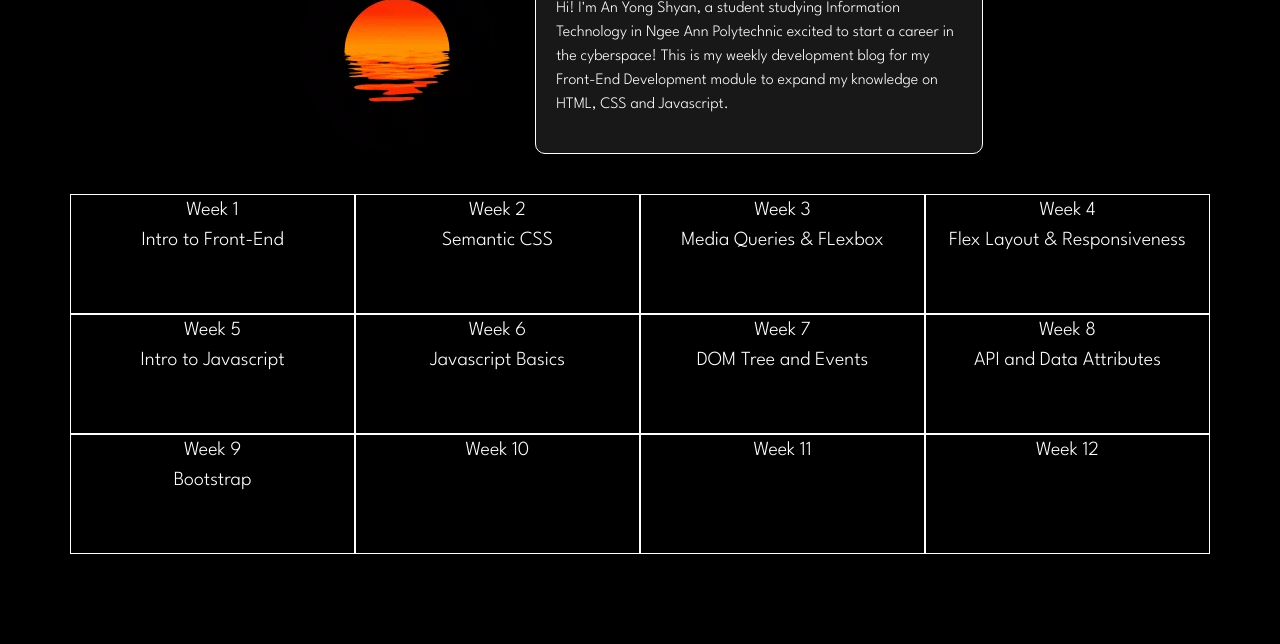
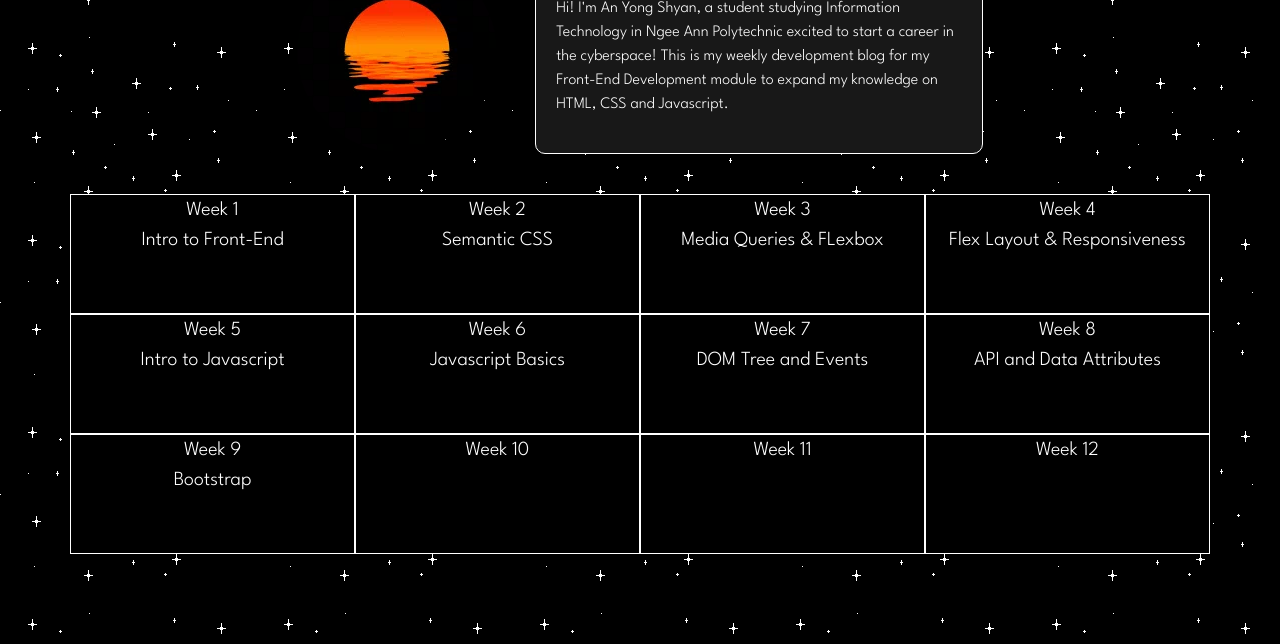
Before and after one commit to Koyonari/NP_WeeklyDevBlog, a plain HTML site: page index.html in a window 1280 px wide. Shown: the part 166-810 px from the top of the page. Drawn offline with nearby package versions, Linux system fonts and the light colour scheme; the site is published under a folder, as on GitHub Pages, so addresses that start at the root find nothing.

Commit message:
Fixed background

```diff
--- a/style.css
+++ b/style.css
@@ -20,7 +20,7 @@ button:hover {
 }
 
 .webpage {
-  background-image:url("/images/background.gif");
+  background-image:url("images/background.gif");
   background-color: black;
   background-repeat: repeat;
   font-family: 'League Spartan', sans-serif;
```
